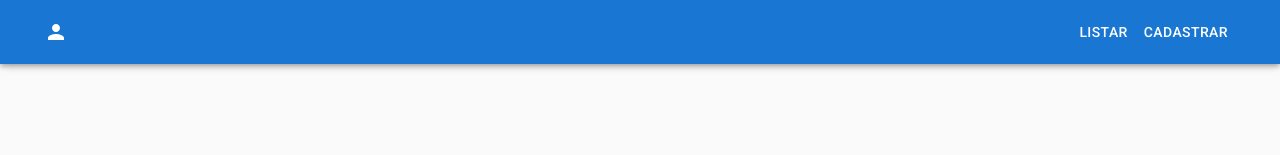
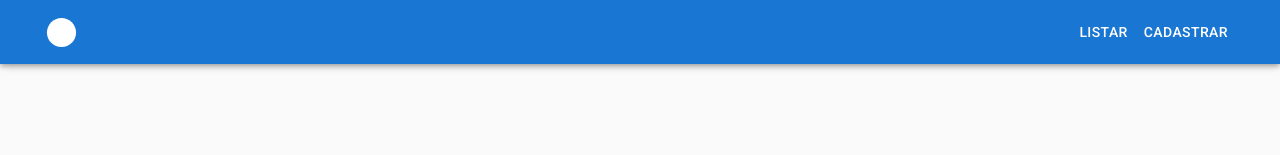
Before and after one commit to igordreher/beers, a React (Create React App) app: page /add in a window 1280 px wide. Shown: the top 155 px of the page. Built offline with nearby package versions, Linux system fonts and the light colour scheme.

Commit message:
Change icon

```diff
--- a/src/components/Header.tsx
+++ b/src/components/Header.tsx
@@ -1,7 +1,7 @@
 import React from "react";
 import { AppBar, Toolbar, Button } from "@mui/material";
 import styled from "styled-components";
-import { Person } from "@mui/icons-material";
+import { Circle } from "@mui/icons-material";
 import { useNavigate } from "react-router-dom";
 
 const RightNav = styled.div``;
@@ -27,7 +27,7 @@ const Header: React.FC<HeaderProps> = ({ children }) => {
     <>
       <AppBar>
         <SpacedToolbar>
-          <Person />
+          <Circle fontSize="large" />
           <RightNav>
             <NavButton
               onClick={() => navigate("/")}
```
